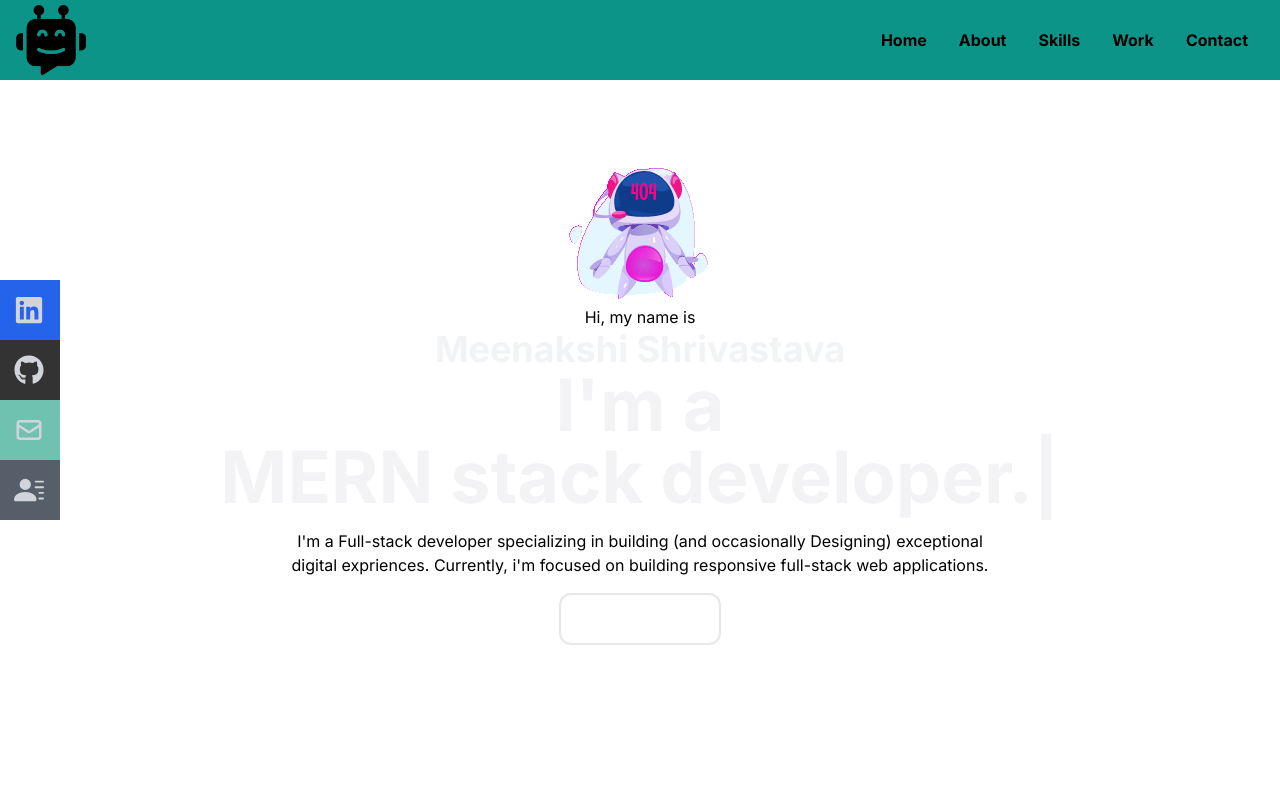
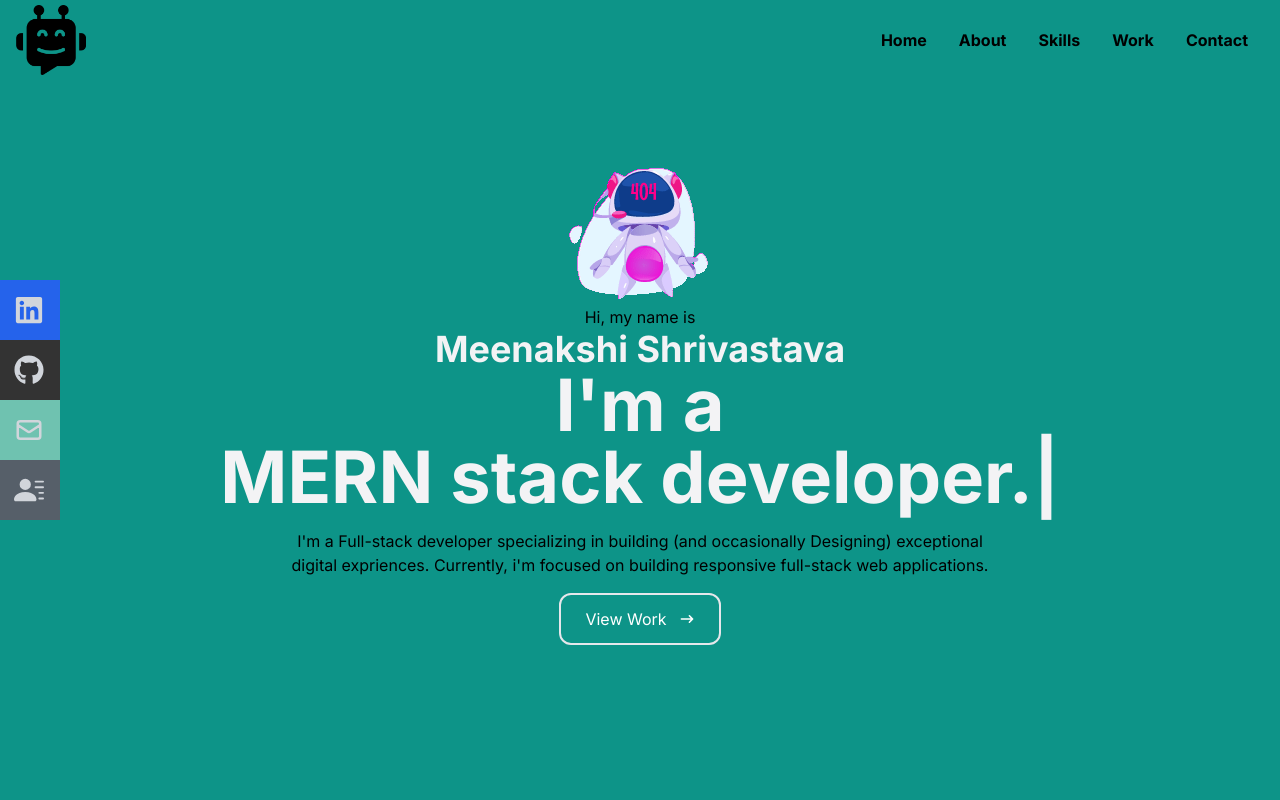
Before and after one commit to Meenakshishrivastava/myProtfolio, a Next.js app: page / in a window 1280 px wide. Shown: the top 800 px of the page. Built offline with nearby package versions, Linux system fonts and the light colour scheme.

Commit message:
Update Home.js

```diff
--- a/Components/Home.js
+++ b/Components/Home.js
@@ -14,7 +14,7 @@ const Home = () => {
 
 
         {/* container*/}
-        <div className='bg-white max-auto items-center px-8 flex flex-col justify-center h-full '>
+        <div className='bg-teal-600 max-auto items-center px-8 flex flex-col justify-center h-full '>
         <img src='./images/icon3.gif'/>
             <p className='text-black-600'>Hi, my name is</p>
             <h1 className='text-4xl sa:text-7xl font-bold text-[#f2f3f5]'>Meenakshi Shrivastava</h1>
```
